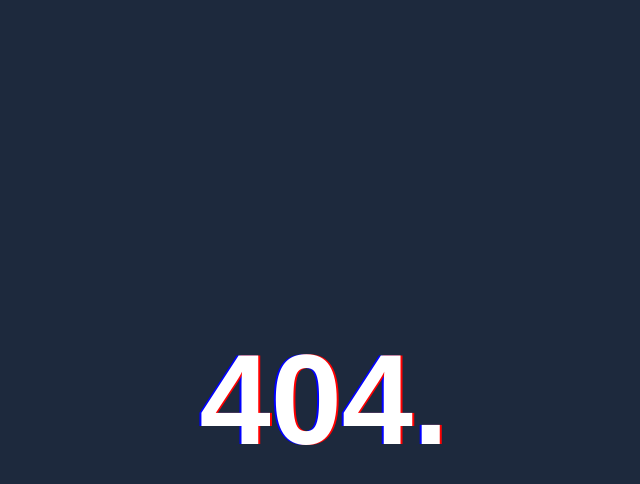
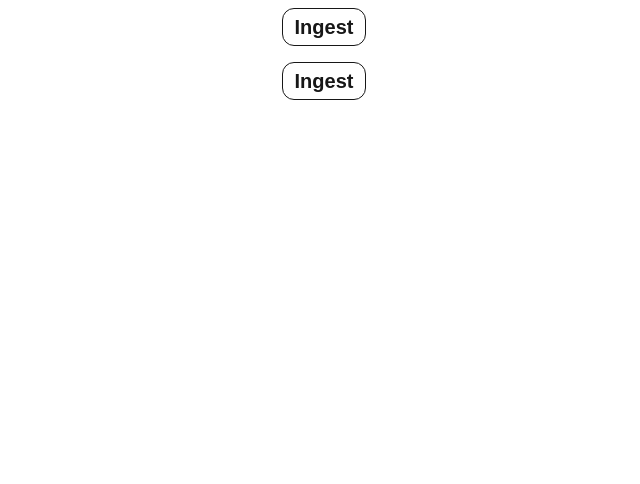
Before and after one commit to Ratnesh-Dhan/paperman-fe, a Next.js app: page /components/Navbar in a window 1280 px wide. Before the commit this address had no page. Shown: the top 484 px of the page, without its empty margins (316-956 px from the left). Built offline with nearby package versions, Linux system fonts and the light colour scheme.

Commit message:
changed to app router structure & added ingestion button and workings

```diff
--- a/src/pages/Query.tsx
+++ b/src/app/Query.tsx
@@ -1,3 +1,4 @@
+"use client";
 import { useState } from "react";
 
 export default function Query() {
@@ -10,7 +11,7 @@ export default function Query() {
     try {
       setLoading(true);
       console.log("question: ", question);
-      const res = await fetch("http://localhost:8080/ask", {
+      const res = await fetch("http://localhost:8000/ask", {
         method: "POST",
         headers: {
           "Content-Type": "application/json",
--- a/src/pages/TestPage.tsx
+++ b/src/app/TestPage.tsx
@@ -1,4 +1,4 @@
-import GlitchText from "@/components/react-bits/GlitchText";
+import GlitchText from "@/app/components/react-bits/GlitchText";
 import React from "react";
 
 const TestPage = () => {
--- a/src/components/Chat.tsx
+++ b/src/app/components/Chat.tsx
@@ -1,5 +1,6 @@
-import MessageBox from "@/components/MessageBox";
-import QueryArea from "@/components/QueryArea";
+"use client";
+import MessageBox from "@/app/components/MessageBox";
+import QueryArea from "@/app/components/QueryArea";
 import React, { useState } from "react";
 import { Message } from "@/types";
 
--- /dev/null
+++ b/src/app/components/Navbar/page.tsx
@@ -0,0 +1,29 @@
+"use client";
+import axios from "axios";
+import React from "react";
+
+const Navbar = () => {
+  const handleIngest = async () => {
+    console.log("handle Ingest clicked");
+    axios
+      .get("http://localhost:8000/ingest")
+      .then((response) => {
+        console.log("Ingestion complete : ", response.data);
+      })
+      .catch((error) => {
+        console.error("Error in Ingestion : ", error);
+      });
+  };
+  return (
+    <div className=" w-full py-2 flex justify-center">
+      <button
+        className="border rounded-xl font-bold text-xl px-3 py-1 active:shadow-[inset_2px_2px_6px_rgba(255,255,255,0.3)]"
+        onClick={handleIngest}
+      >
+        Ingest
+      </button>
+    </div>
+  );
+};
+
+export default Navbar;
--- a/src/components/react-bits/GlitchText.tsx
+++ b/src/app/components/react-bits/GlitchText.tsx
@@ -1,3 +1,4 @@
+"use client";
 import React from "react";
 
 interface GlitchTextProps {
@@ -24,9 +25,8 @@ const GlitchText: React.FC<GlitchTextProps> = ({
       }}
       onMouseEnter={(e) => {
         if (enableOnHover) {
-          (
-            e.currentTarget as HTMLElement
-          ).style.animation = `glitch ${speed}s infinite`;
+          (e.currentTarget as HTMLElement).style.animation =
+            `glitch ${speed}s infinite`;
         }
       }}
       onMouseLeave={(e) => {
--- /dev/null
+++ b/src/app/layout.tsx
@@ -0,0 +1,16 @@
+import "../styles/globals.css";
+import Navbar from "./components/Navbar/page";
+export default function RootLayout({
+  children,
+}: {
+  children: React.ReactNode;
+}) {
+  return (
+    <html lang="en">
+      <body>
+        <Navbar />
+        {children}
+      </body>
+    </html>
+  );
+}
--- a/src/pages/404.tsx
+++ b/src/app/not-found.tsx
@@ -1,4 +1,4 @@
-import GlitchText from "@/components/react-bits/GlitchText";
+import GlitchText from "@/app/components/react-bits/GlitchText";
 import React from "react";
 
 const Custom404 = () => {
--- a/src/pages/index.tsx
+++ b/src/app/page.tsx
@@ -1,4 +1,4 @@
-import Chat from "@/components/Chat";
+import Chat from "@/app/components/Chat";
 import React from "react";
 
 const Home = () => {
```
Also changed, not shown: package.json (+5 -5 lines), tsconfig.json (+25 -6 lines), src/app/components/MessageBox.tsx (renamed from src/components/MessageBox.tsx), src/app/components/QueryArea.tsx (renamed from src/components/QueryArea.tsx), 1 other file (tests, documents, lock files or other folders).
